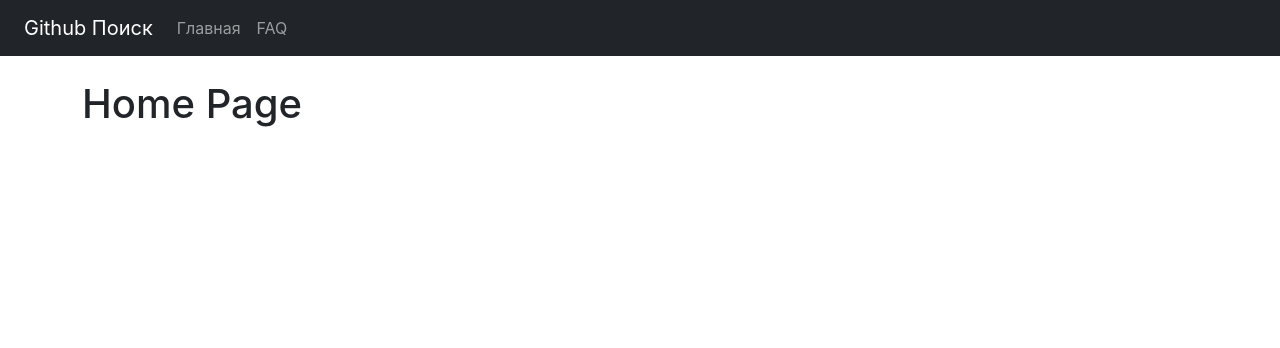
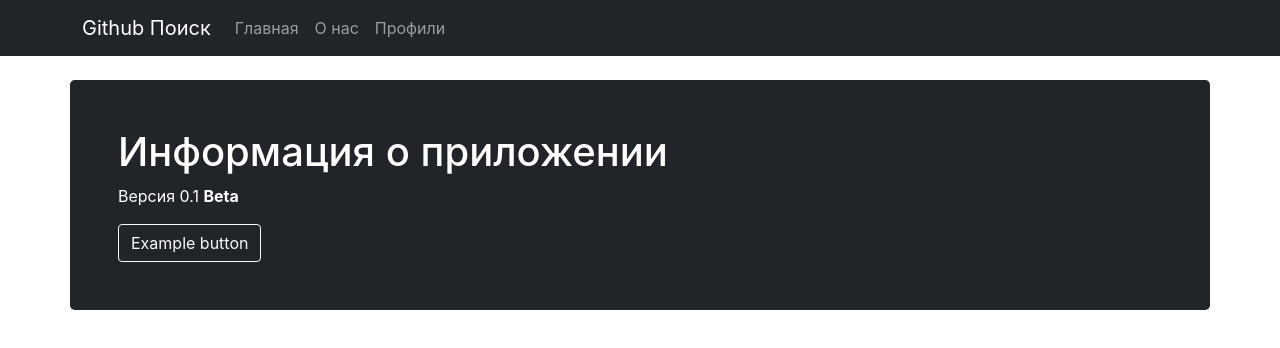
Before and after one commit to top-web-knurl/Github-Search, a React (Create React App) app: page /about in a window 1280 px wide. Shown: the top 348 px of the page. Built offline with nearby package versions, Linux system fonts and the light colour scheme.

Commit message:
навигация и страница о нас

```diff
--- a/package.json
+++ b/package.json
@@ -10,6 +10,7 @@
     "node-sass": "^7.0.1",
     "react": "^18.2.0",
     "react-dom": "^18.2.0",
+    "react-router-dom": "^6.3.0",
     "react-scripts": "5.0.1",
     "web-vitals": "^2.1.4"
   },
--- a/src/App.jsx
+++ b/src/App.jsx
@@ -1,14 +1,29 @@
 import React from 'react';
 import { Navbar } from './components/Navbar/Navbar';
 import { Home } from './pages/Home';
+import { About } from './pages/About';
+import { Profile } from './pages/Profile';
+import {
+  BrowserRouter,
+  Routes,
+  Route
+} from 'react-router-dom';
+
 function App() {
   return (
-    <>
-  <Navbar/>
-    <div className='container pt-4'>
-      <Home/>
-    </div>
-    </>
+    <BrowserRouter>
+      <Navbar />
+      <div className='container pt-4'>
+        <div className="row">
+        <Routes>
+          <Route path="/" element={<Home />} />
+          <Route path="/about" element={<About />} />
+          <Route path="/profile:name" element={<Profile />} />
+        </Routes>
+
+        </div>
+      </div>
+    </BrowserRouter>
   );
 }
 
--- a/src/components/Navbar/Navbar.jsx
+++ b/src/components/Navbar/Navbar.jsx
@@ -1,18 +1,26 @@
 import React from "react";
+import {
+    Link
+} from 'react-router-dom';
 
 
 export const Navbar = () => (
-    <div className="container-fluid">
+    <div className="bg-dark">
+        <div className="container">
             <div className="row">
-            <nav className="navbar  navbar navbar-dark bg-dark navbar-expand-lg gx-5">
+                <nav className="navbar navbar-dark  navbar-expand-lg">
+
                     <div className="navbar-brand">
                         Github Поиск
                     </div>
                     <ul className="navbar-nav">
-                    <li className="nav-item"><a href="/" className="nav-link">Главная</a></li>
-                    <li className="nav-item"><a href="/a" className="nav-link">FAQ</a></li>
+
+                        <li className="nav-item"><Link to="/" className="nav-link">Главная</Link></li>
+                        <li className="nav-item"><Link to="/about" className="nav-link">О нас</Link></li>
+                        <li className="nav-item"><Link to="/profile" className="nav-link">Профили</Link></li>
                     </ul>
-            </nav>
+                </nav >
+            </div>
         </div>
     </div>
 )
--- a/src/pages/About.jsx
+++ b/src/pages/About.jsx
@@ -1,8 +1,11 @@
 import React from "react";
-
 
 export const About = () => {
     return (
-        <h1>Home Page</h1>
+        <div className="h-100 p-5 text-white bg-dark rounded-3">
+            <h1>Информация о приложении</h1>
+            <p>Версия 0.1 <strong>Beta</strong></p>
+            <button className="btn btn-outline-light" type="button">Example button</button>
+        </div>
     )
 }
--- a/src/pages/Profile.jsx
+++ b/src/pages/Profile.jsx
@@ -1,8 +1,8 @@
 import React from "react";
 
 
-export const About = () => {
+export const Profile = () => {
     return (
-        <h1>Home Page</h1>
+        <h1>Profile</h1>
     )
 }
```
Also changed, not shown: 1 other file (tests, documents, lock files or other folders). Lines whose indentation alone changed are shown as unchanged.
